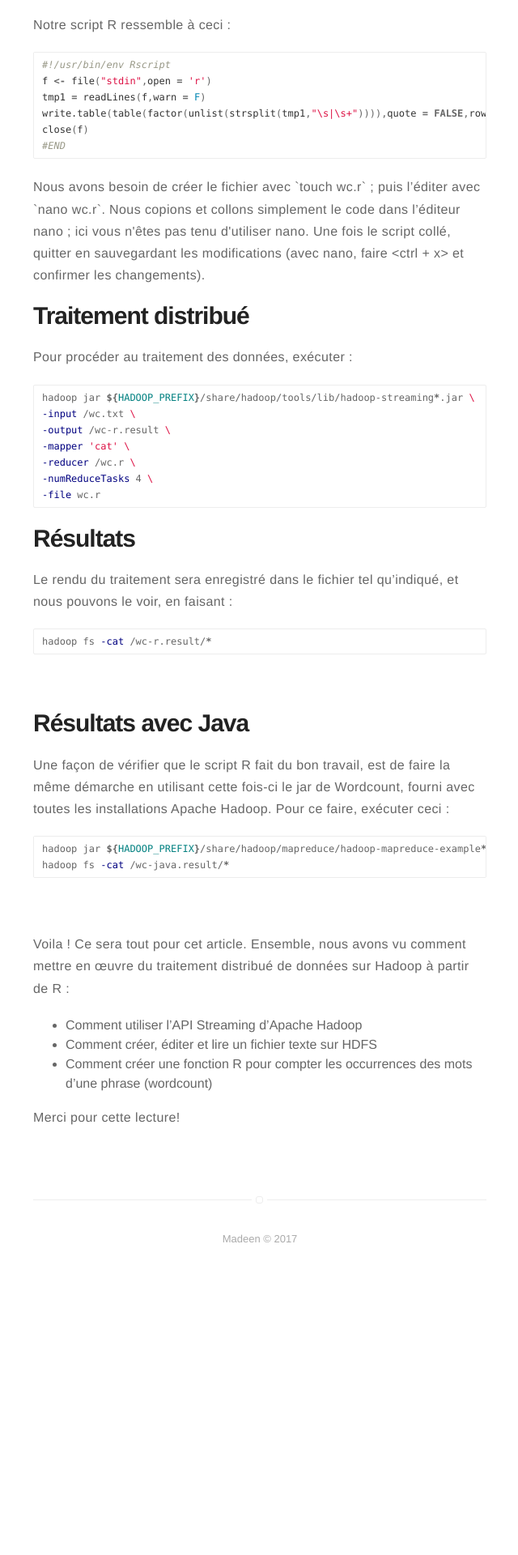
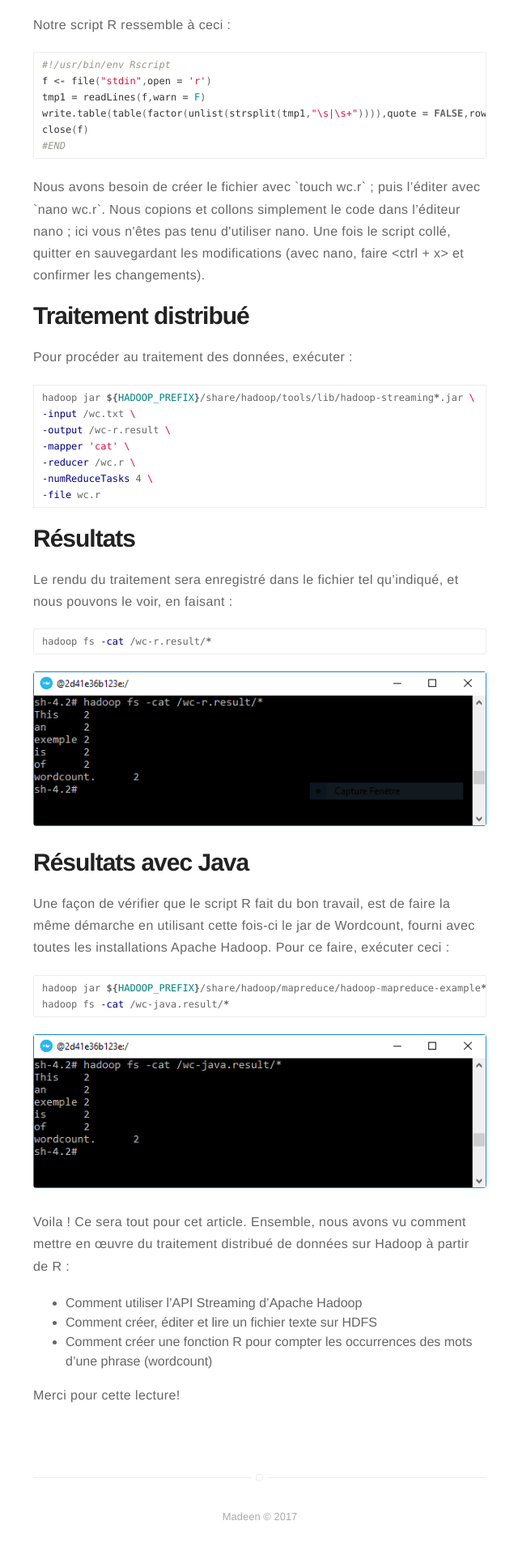
Before and after one commit to madeenamadou/madeenamadou.github.io, a Jekyll site: the page built from _posts/2017-06-13-Du-traitement-distribue-de-donnees-sur-Hadoop-en-utilisant-R.markdown, in a window 1280 px wide. Shown: the part 2177-4097 px from the top of the page at 81% size, without its empty margins (319-959 px from the left). Built offline with Jekyll 4.4.1, drawn with Linux system fonts in a browser that asks for light colours; before the commit the page ends 3754 px from its top, so only the background shows below that.

Commit message:
Update 2017-06-13-Du-traitement-distribue-de-donnees-sur-Hadoop-en-utilisant-R.markdown

```diff
--- a/_posts/2017-06-13-Du-traitement-distribue-de-donnees-sur-Hadoop-en-utilisant-R.markdown
+++ b/_posts/2017-06-13-Du-traitement-distribue-de-donnees-sur-Hadoop-en-utilisant-R.markdown
@@ -93,7 +93,7 @@ Le rendu du traitement sera enregistré dans le fichier <wc-r.result> tel qu’i
 hadoop fs -cat /wc-r.result/*
 {% endhighlight %}
 
-![]({{ site.url }}/assets/images/posts/Du-traitement-distribu-de-donnes-sur-Hadoop-en-utilisant-R/wordcount-r.PNG)
+![]({{ site.url }}/assets/images/posts/Du-traitement-distribue-de-donnes-sur-Hadoop-en-utilisant-R/wordcount-r.PNG)
 
 # Résultats avec Java
 
@@ -104,7 +104,7 @@ hadoop jar ${HADOOP_PREFIX}/share/hadoop/mapreduce/hadoop-mapreduce-example*.jar
 hadoop fs -cat /wc-java.result/*
 {% endhighlight %}
 
-![]({{ site.url }}/assets/images/posts/Du-traitement-distribu-de-donnes-sur-Hadoop-en-utilisant-R/wordcount-java.PNG)
+![]({{ site.url }}/assets/images/posts/Du-traitement-distribue-de-donnes-sur-Hadoop-en-utilisant-R/wordcount-java.PNG)
 
 Voila ! Ce sera tout pour cet article. Ensemble, nous avons vu comment mettre en œuvre du traitement distribué de données sur Hadoop à partir de R :
 
```
